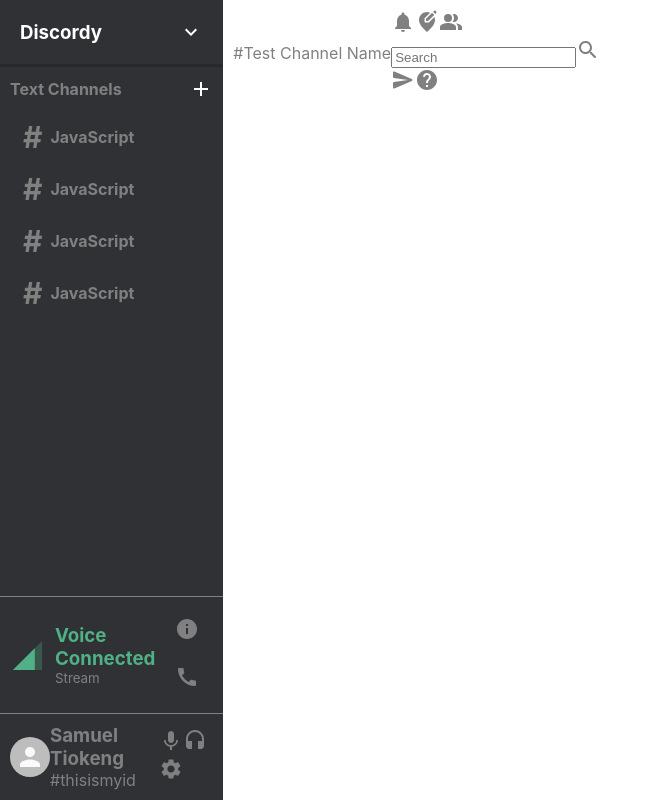
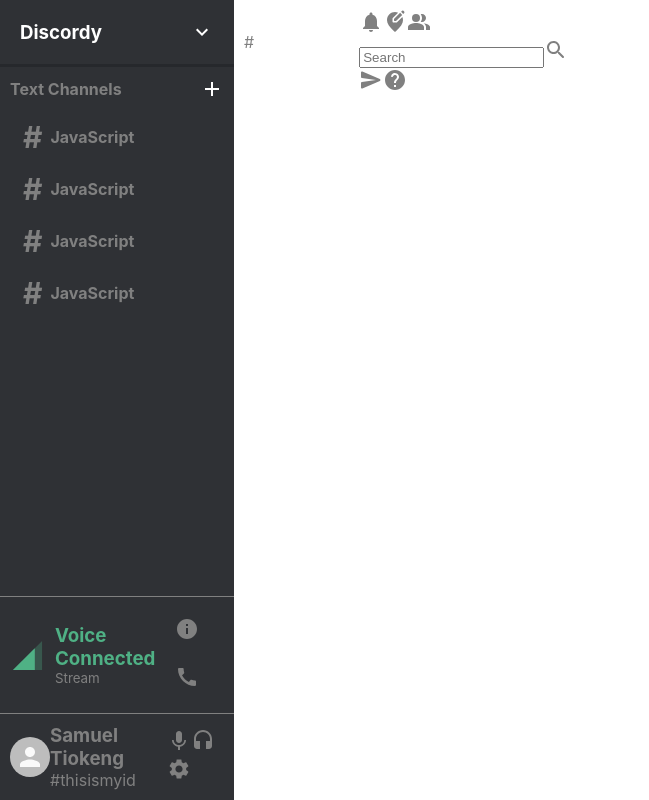
Before and after one commit to xaster-Kies/discordy, a React (Create React App) app in the folder discordy/: page / in a window 1280 px wide. Shown: the whole page, without its empty margins (0-649 px from the left). Built offline with nearby package versions, Linux system fonts and the light colour scheme.

Commit message:
chat header

```diff
--- a/discordy/src/ChatHeader.css
+++ b/discordy/src/ChatHeader.css
@@ -11,3 +11,9 @@
     font-size: 30px;
     padding: 10px;
 }
+
+.chatHeader__left > h3 {
+    display: flex;
+    align-items: center;
+    color: white;
+}
--- a/discordy/src/ChatHeader.js
+++ b/discordy/src/ChatHeader.js
@@ -14,7 +14,7 @@
         <div className="chatHeader">
             <div className="chatHeader__left">
                 <span className="chatHeader__hash">#</span>
-                    Test Channel Name
+                    <h3>TestChannel</h3>
             </div>
             <div className="chatHeader__right">
                <NotificationsIcon/>
```
Also changed, not shown: 1 other file (tests, documents, lock files or other folders).
